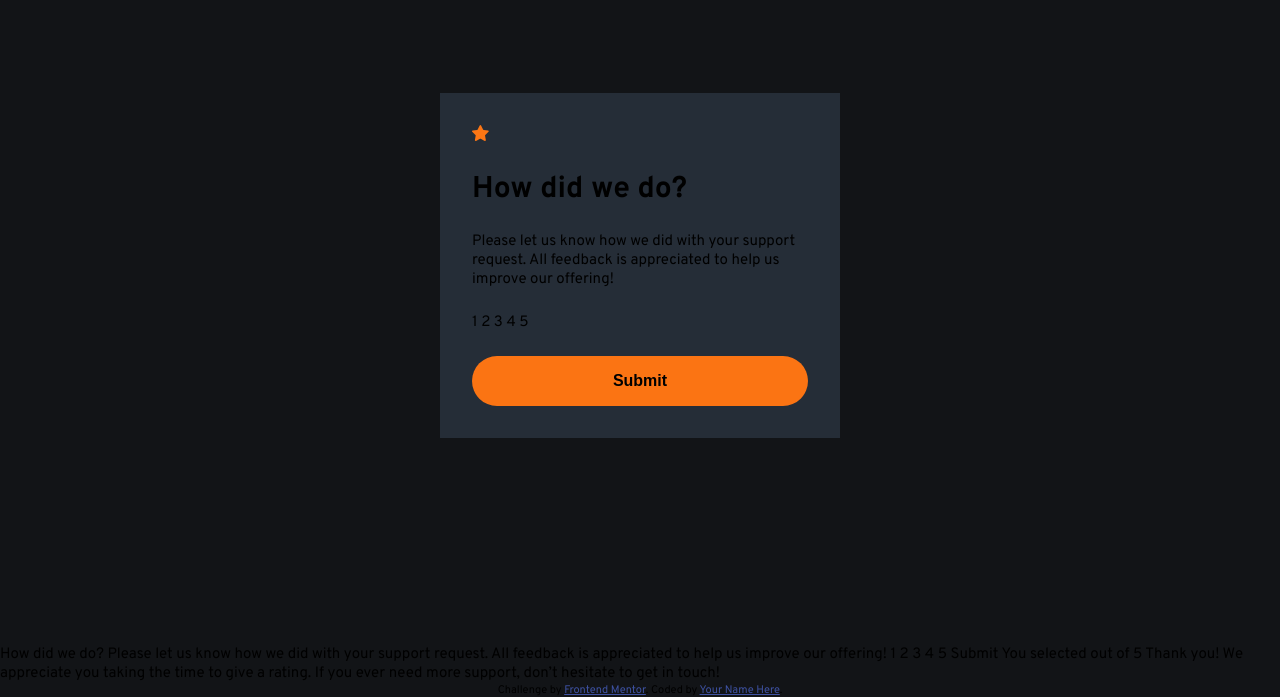
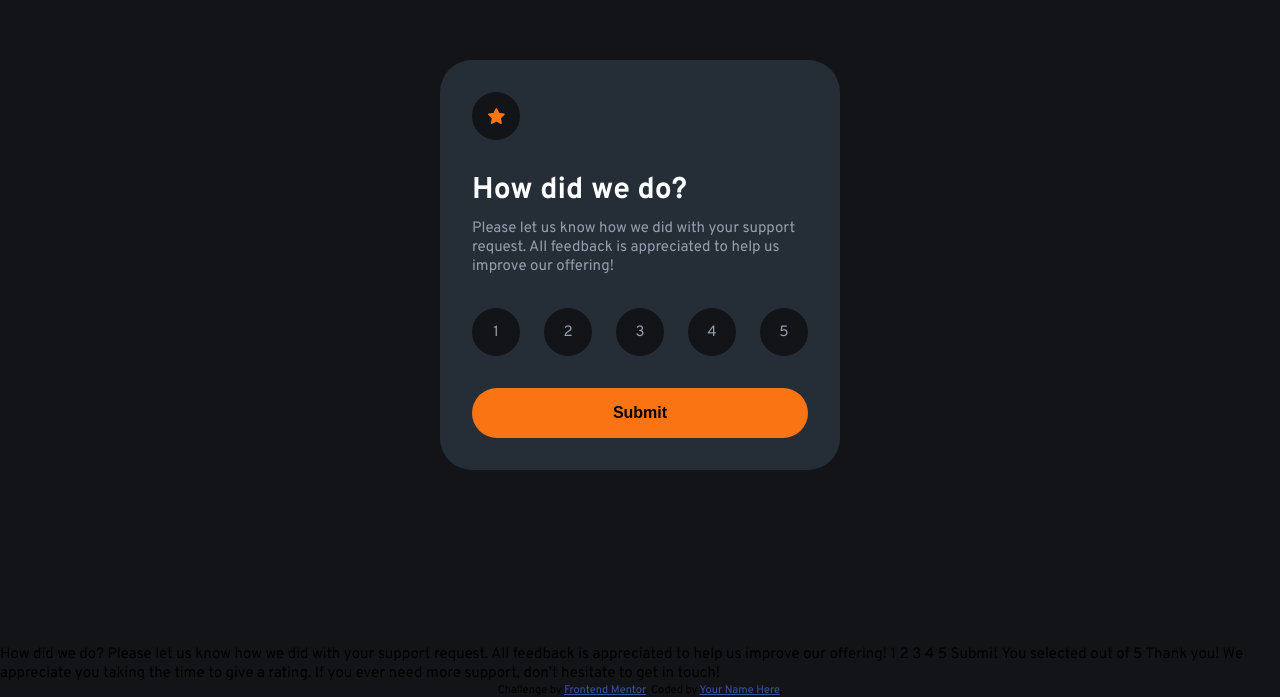
Before and after one commit to FemiDavids/fm-interactive-rating-component, a plain HTML site: page index.html in a window 1280 px wide. Shown: the part 115-812 px from the top of the page. Drawn offline with Linux system fonts and the light colour scheme.

Commit message:
commit v1.5

```diff
--- a/index.html
+++ b/index.html
@@ -30,11 +30,13 @@
         <div class="icon">
           <img src="images/icon-star.svg" />
         </div>
-        <h1>How did we do?</h1>
-        <p>
-          Please let us know how we did with your support request. All feedback
-          is appreciated to help us improve our offering!
-        </p>
+        <div class="text-content">
+          <h1>How did we do?</h1>
+          <p>
+            Please let us know how we did with your support request. All
+            feedback is appreciated to help us improve our offering!
+          </p>
+        </div>
         <div class="flex-group">
           <span>1</span>
           <span>2</span>
--- a/style.css
+++ b/style.css
@@ -39,10 +39,47 @@ body {
   max-width: 40rem;
   padding: 3.2rem;
   background-color: var(--clr-neutral-500);
+  border-radius: 3.2rem;
 
   display: flex;
   flex-direction: column;
-  gap: 2.4rem;
+  gap: 3.2rem;
+}
+
+.icon {
+  height: 4.8rem;
+  width: 4.8rem;
+  display: flex;
+  align-items: center;
+  justify-content: center;
+  background-color: var(--clr-neutral-600);
+  border-radius: 50%;
+}
+
+h1 {
+  color: var(--clr-neutral-000);
+  margin-bottom: 1rem;
+}
+
+p {
+  color: var(--clr-neutral-300);
+}
+
+.flex-group {
+  display: flex;
+  justify-content: space-between;
+}
+
+span {
+  display: inline-block;
+  width: 4.8rem;
+  height: 4.8rem;
+  border-radius: 50%;
+  background-color: var(--clr-neutral-600);
+  color: var(--clr-neutral-300);
+  display: flex;
+  align-items: center;
+  justify-content: center;
 }
 
 .button {
```
